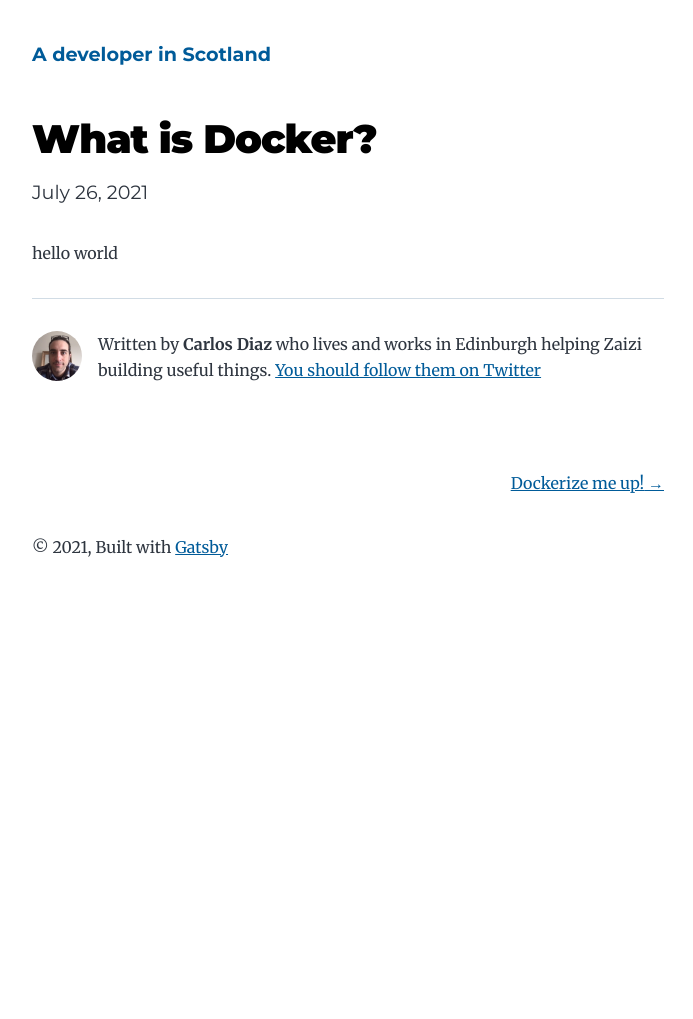
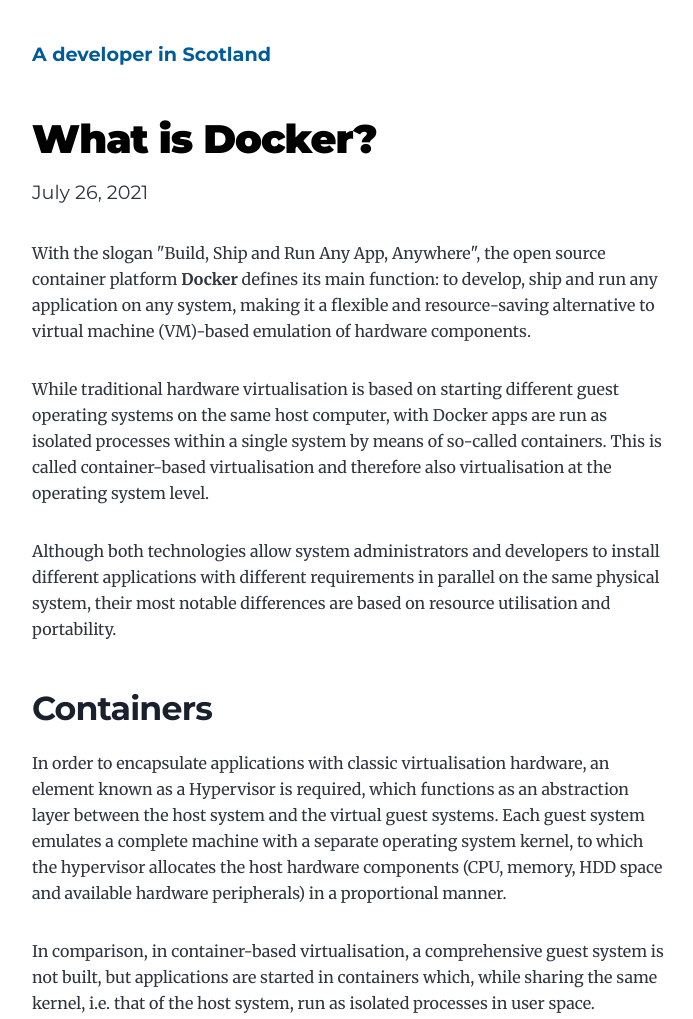
Before and after one commit to cadiza/personal-blog, a Gatsby site: page /what-is-docker/ in a window 1280 px wide. Shown: the top 1019 px of the page, without its empty margins (292-985 px from the left). Before the commit the page ends 800 px from the top, so only its background shows below. Built offline with nearby package versions, Linux system fonts and the light colour scheme; Gatsby itself is replaced by a stand-in of ours.

Commit message:
docker post continue

```diff
--- a/content/blog/what-is-docker/index.md
+++ b/content/blog/what-is-docker/index.md
@@ -1,7 +1,17 @@
 ---
 title: What is Docker?
 date: "2021-07-26T19:00:42.268Z"
-description: develop, send and executeapplications to any system
+description: develop, send and execute applications everywhere
 ---
 
-hello world
+With the slogan "Build, Ship and Run Any App, Anywhere", the open source container platform **Docker** defines its main function: to develop, ship and run any application on any system, making it a flexible and resource-saving alternative to virtual machine (VM)-based emulation of hardware components.
+
+While traditional hardware virtualisation is based on starting different guest operating systems on the same host computer, with Docker apps are run as isolated processes within a single system by means of so-called containers. This is called container-based virtualisation and therefore also virtualisation at the operating system level.
+
+Although both technologies allow system administrators and developers to install different applications with different requirements in parallel on the same physical system, their most notable differences are based on resource utilisation and portability.
+
+## Containers
+
+In order to encapsulate applications with classic virtualisation hardware, an element known as a Hypervisor is required, which functions as an abstraction layer between the host system and the virtual guest systems. Each guest system emulates a complete machine with a separate operating system kernel, to which the hypervisor allocates the host hardware components (CPU, memory, HDD space and available hardware peripherals) in a proportional manner.
+
+In comparison, in container-based virtualisation, a comprehensive guest system is not built, but applications are started in containers which, while sharing the same kernel, i.e. that of the host system, run as isolated processes in user space.
```
